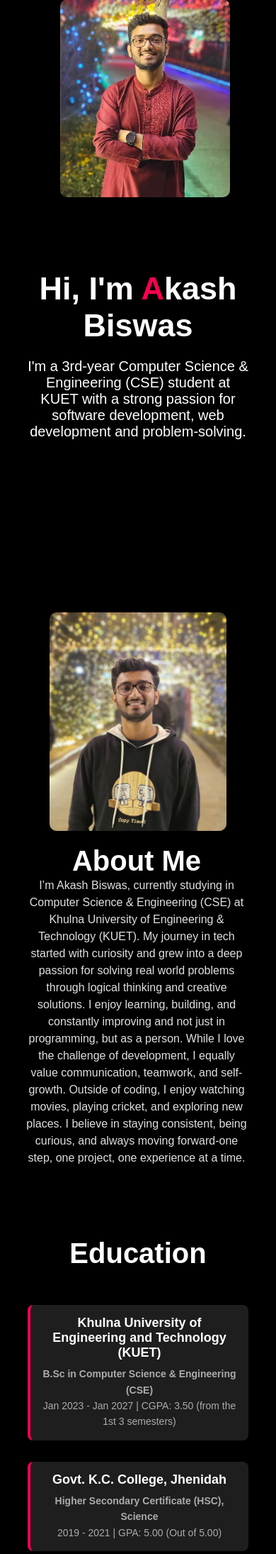
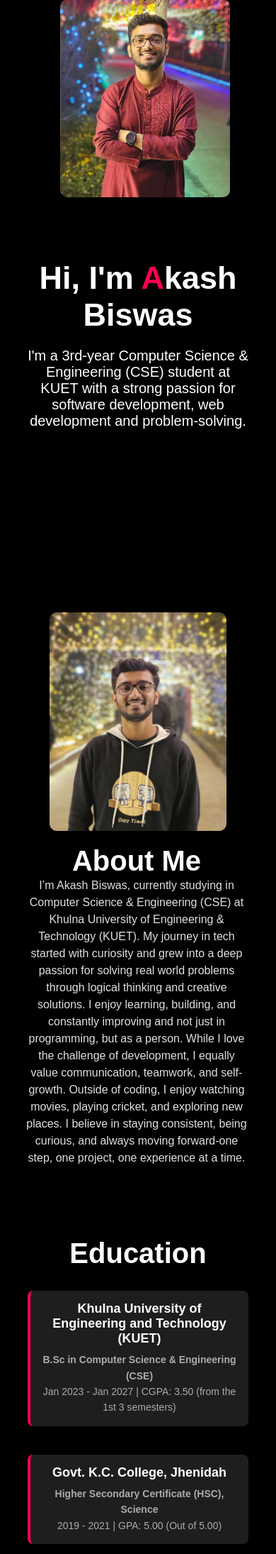
Before and after one commit to akash-kumar-biswas/Portfolio-Website, a PHP site: page / in a window 390 px wide. Shown: the part 101-2291 px from the top of the page at 71% size. Run offline with PHP 8.4, Linux system fonts and the light colour scheme.

Commit message:
add new div in education section that encloses education items

```diff
--- a/index.html
+++ b/index.html
@@ -59,6 +59,7 @@
         <div class="education-wrapper">
             <div class="education-list">
                 <h1 class="sub-title">Education</h1>
+                <div class="education-grid">
                     <div class="education-item">
                         <h3>Khulna University of Engineering and Technology (KUET)</h3>
                         <p><strong>B.Sc in Computer Science & Engineering (CSE)</strong></p>
@@ -73,6 +74,7 @@
                         <h3>Munuria M.L. School & College</h3>
                         <p><strong>Secondary School Certificate (SSC), Science</strong></p>
                         <p>2017 - 2019 | GPA: 5.00 (Out of 5.00)</p>
+                    </div>
                 </div>
             </div>
         </div>
--- a/style.css
+++ b/style.css
@@ -217,7 +217,6 @@ nav ul li a:hover:after{
     max-width: 101%;
     object-fit: cover;
     border-radius: 12px;
-
 }
 
 
@@ -227,6 +226,12 @@ nav ul li a:hover:after{
     border-left: 4px solid #ff004f;
     border-radius: 8px;
     transition: background 0.3s ease;
+    margin-bottom: 50px;
+}
+
+.education-grid{
+    margin-top: -30px;
+    margin-bottom: 15px;
 }
 
 .education-item:hover {
@@ -570,7 +575,7 @@ nav .fa-solid{
         padding: 80px 0 60px;
     }
     .header-text{
-        margin-bottom: 20px;
+        margin-top: -50px;
     }
 
     .header-img img {
@@ -670,6 +675,10 @@ nav .fa-solid{
     }
     .education-item {
         padding: 15px;
+        margin-bottom: 40px;
+    }
+    .education-grid {
+       margin-top: -20px;
     }
     .education-item h3 {
         font-size: 18px;
```
Lines whose indentation alone changed are shown as unchanged.
